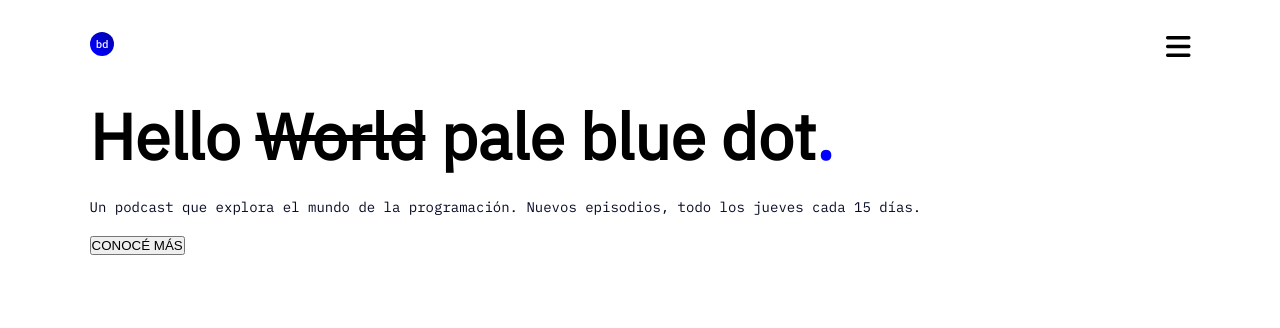
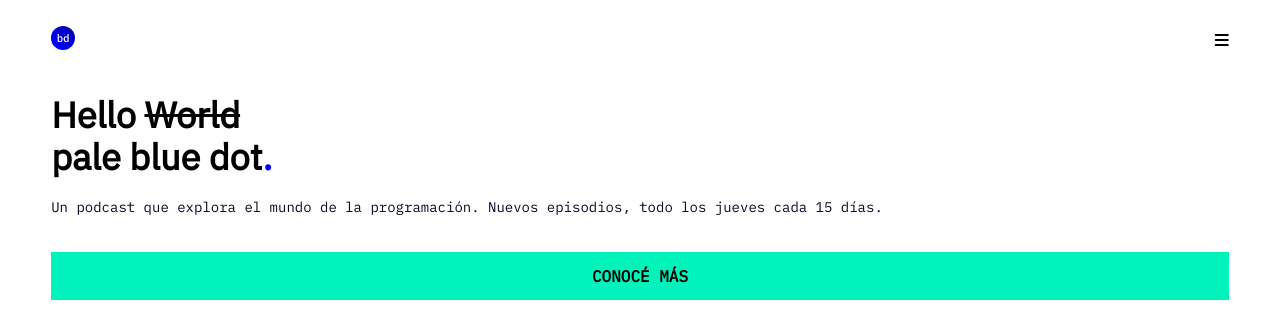
Before and after one commit to SantiagoDRP37/Podcast, a plain HTML site: page index.html in a window 1280 px wide. Shown: the top 328 px of the page. Drawn offline with Linux system fonts and the light colour scheme.

Commit message:
version tarde 8/01/20

```diff
--- a/index.html
+++ b/index.html
@@ -32,7 +32,7 @@
                 <br>
                 <p>Un podcast que explora el mundo de la programación. Nuevos episodios, todo los jueves cada 15 días.</p>
                 <br>
-                <input type="button" value="CONOCÉ MÁS">
+                <input class="boton" type="button" value="CONOCÉ MÁS">
             </div>
         </Section>
         <section id="episodios">
@@ -78,7 +78,7 @@
         </section>
         <section>
             <h2>¿Querés las últimas novedades?</h2>
-            <input type="button" value="ESCUCHÁ LOS EPISODIOS">
+            <input class="boton" type="button" value="ESCUCHÁ LOS EPISODIOS">
         </section>
     </main>
     <footer>
--- a/styles/menu.css
+++ b/styles/menu.css
@@ -3,16 +3,16 @@
 }
 header label{
     float:right;
-    font-size: 28px;
+
     margin: 6px 0px;
     cursor: pointer;
 }
 header img{
-    margin: 6px 0;
+    margin: 0;
 }
 .menu{
     position: absolute;
-    top: 55px;
+    top: 50px;
     left: 0;
     width: 100%;
 
--- a/styles/saludo.css
+++ b/styles/saludo.css
@@ -1,5 +1,12 @@
 #saludo{
     margin-top: 50px;
+}
+h1{
+    width: 232px;
+    font-family: IBM Plex Sans;
+    font-size: 36px;
+    letter-spacing: 0;
+    line-height:42px;
 }
 .contenedor p {
     font-family: IBM Plex Mono;
@@ -7,4 +14,13 @@
     color: #060A24;
     letter-spacing: 0;
     line-height: 22px;
+    width: 100%;
 }
+#saludo .boton{
+    width: 100%;
+    position: relative;
+    padding: 13px 96px;
+    margin-top: 16px;
+    margin-bottom: 10px;
+
+}
--- a/styles/styles.css
+++ b/styles/styles.css
@@ -19,16 +19,22 @@ header{
     z-index: 100;
 }
 .contenedor{
-    width: 90%;
+    width: 96%;
     margin: auto;
     padding: 2%;
 }
-h1{
-    font-family: IBM Plex Sans;
-    font-size: 64px;
-}
 header .contenedor{
     display: table;
+}
+.boton{
+    background-color: #00F3BB;
+    border: 0px;
+    font-family: "IBM Plex Mono",Medium;
+    font-size: 16px;
+    font-weight: bold;
+    text-align: center;
+    letter-spacing: 0;
+    line-height: 22px;
 }
 #mundo{
     text-decoration: line-through
```
